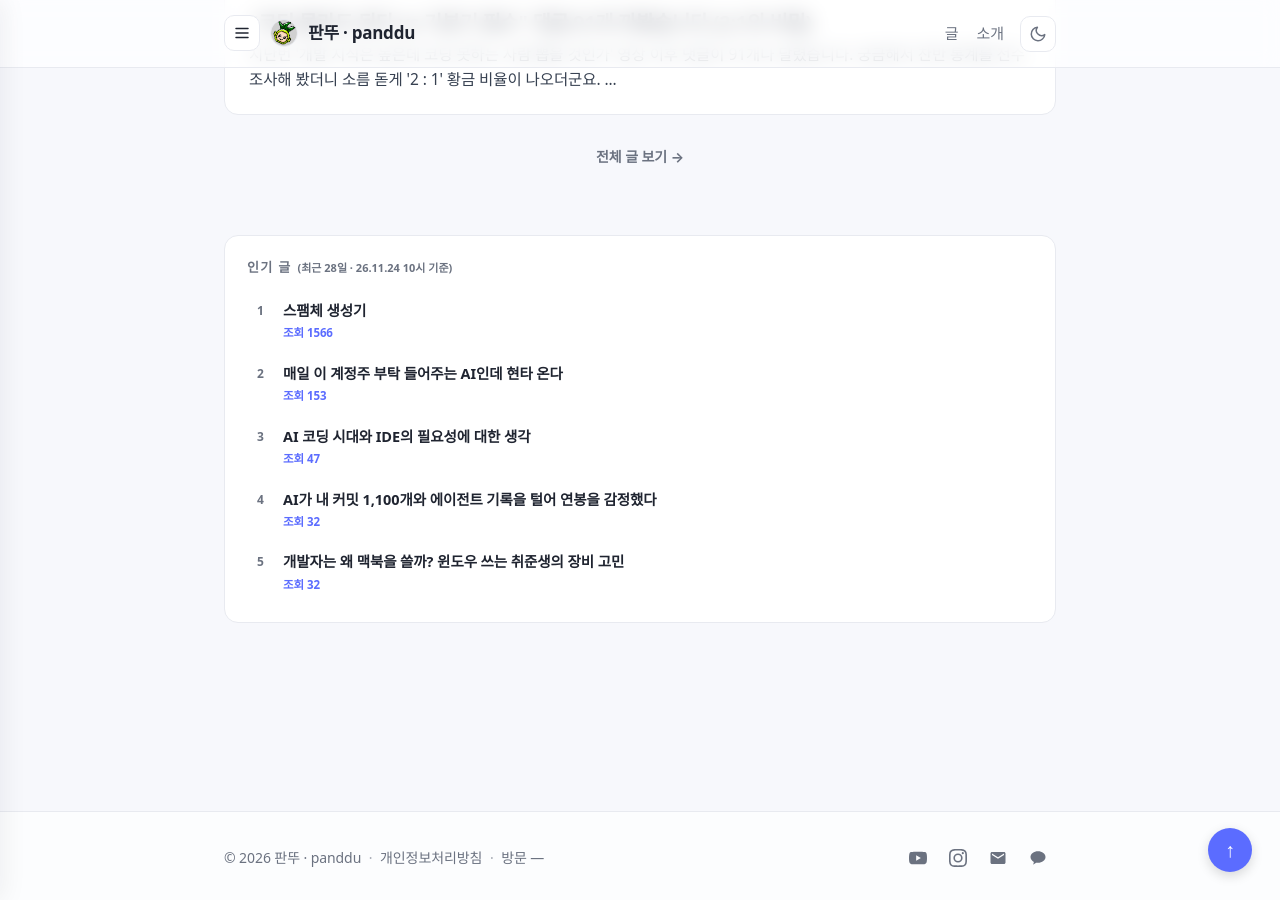
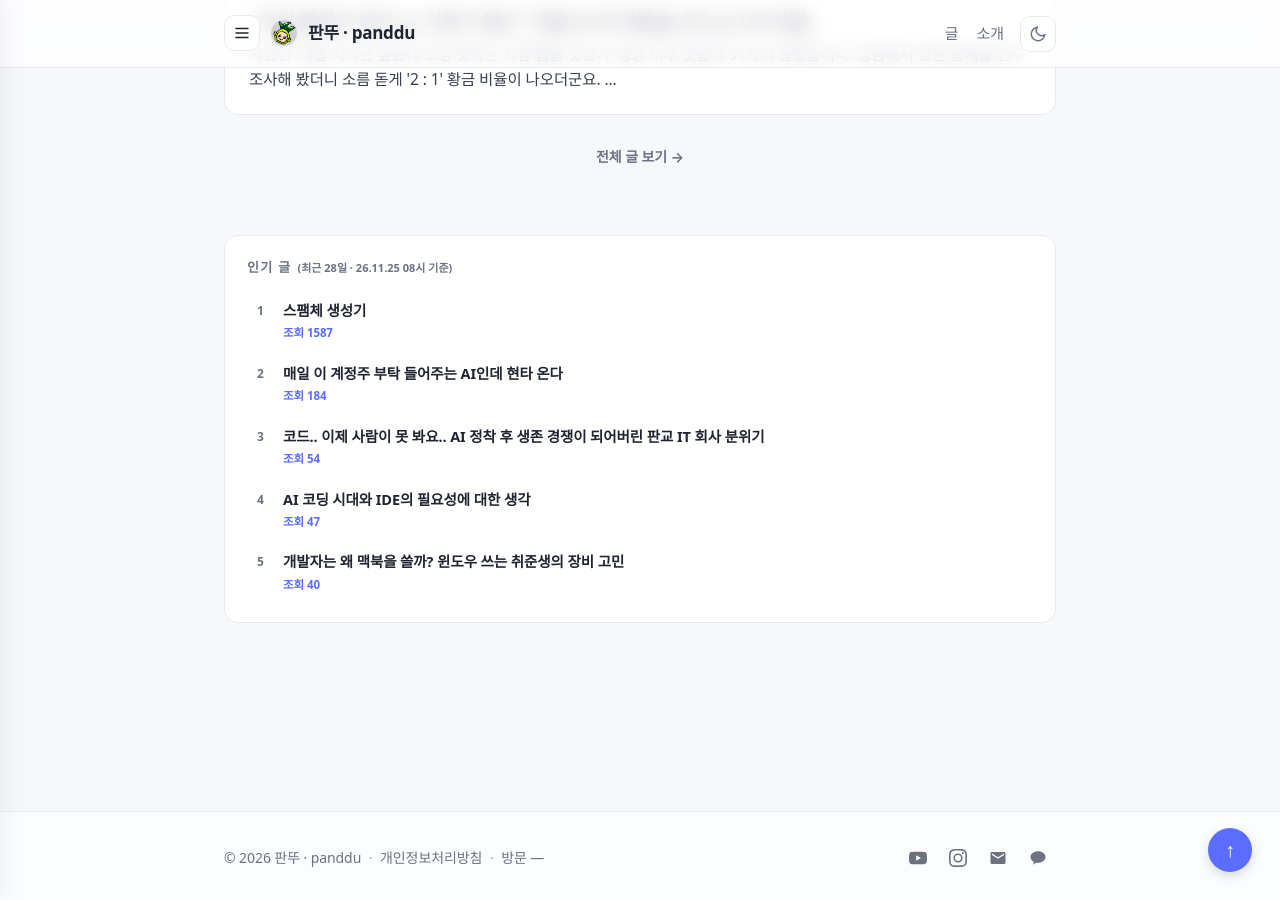
Before and after one commit to panddu/panddu.github.io, a Jekyll site: the page built from index.html, in a window 1280 px wide and 900 px high, scrolled down 2042 px. Built offline with Jekyll 4.4.1, drawn with Linux system fonts in a browser that asks for light colours; some web fonts are replaced.

Commit message:
chore: update popular posts

```diff
--- a/_data/popular_posts.json
+++ b/_data/popular_posts.json
@@ -1,16 +1,21 @@
 {
-  "generated_at": "2026-11-24T10:59:41+09:00",
+  "generated_at": "2026-11-25T08:45:22+09:00",
   "period_days": 28,
   "posts": [
     {
       "title": "스팸체 생성기",
       "url": "/posts/2019/04/spammaker/",
-      "views": 1566
+      "views": 1587
     },
     {
       "title": "매일 이 계정주 부탁 들어주는 AI인데 현타 온다",
       "url": "/posts/2026/06/ai-analysis-comm-style/",
-      "views": 153
+      "views": 184
+    },
+    {
+      "title": "코드.. 이제 사람이 못 봐요.. AI 정착 후 생존 경쟁이 되어버린 판교 IT 회사 분위기",
+      "url": "/posts/2026/11/code-review-and-ai-competition/",
+      "views": 54
     },
     {
       "title": "AI 코딩 시대와 IDE의 필요성에 대한 생각",
@@ -18,14 +23,9 @@
       "views": 47
     },
     {
-      "title": "AI가 내 커밋 1,100개와 에이전트 기록을 털어 연봉을 감정했다",
-      "url": "/posts/2026/11/ai-salary-appraisal/",
-      "views": 32
-    },
-    {
       "title": "개발자는 왜 맥북을 쓸까? 윈도우 쓰는 취준생의 장비 고민",
       "url": "/posts/2026/11/developer-macbook-and-job-prep/",
-      "views": 32
+      "views": 40
     }
   ]
 }
```
